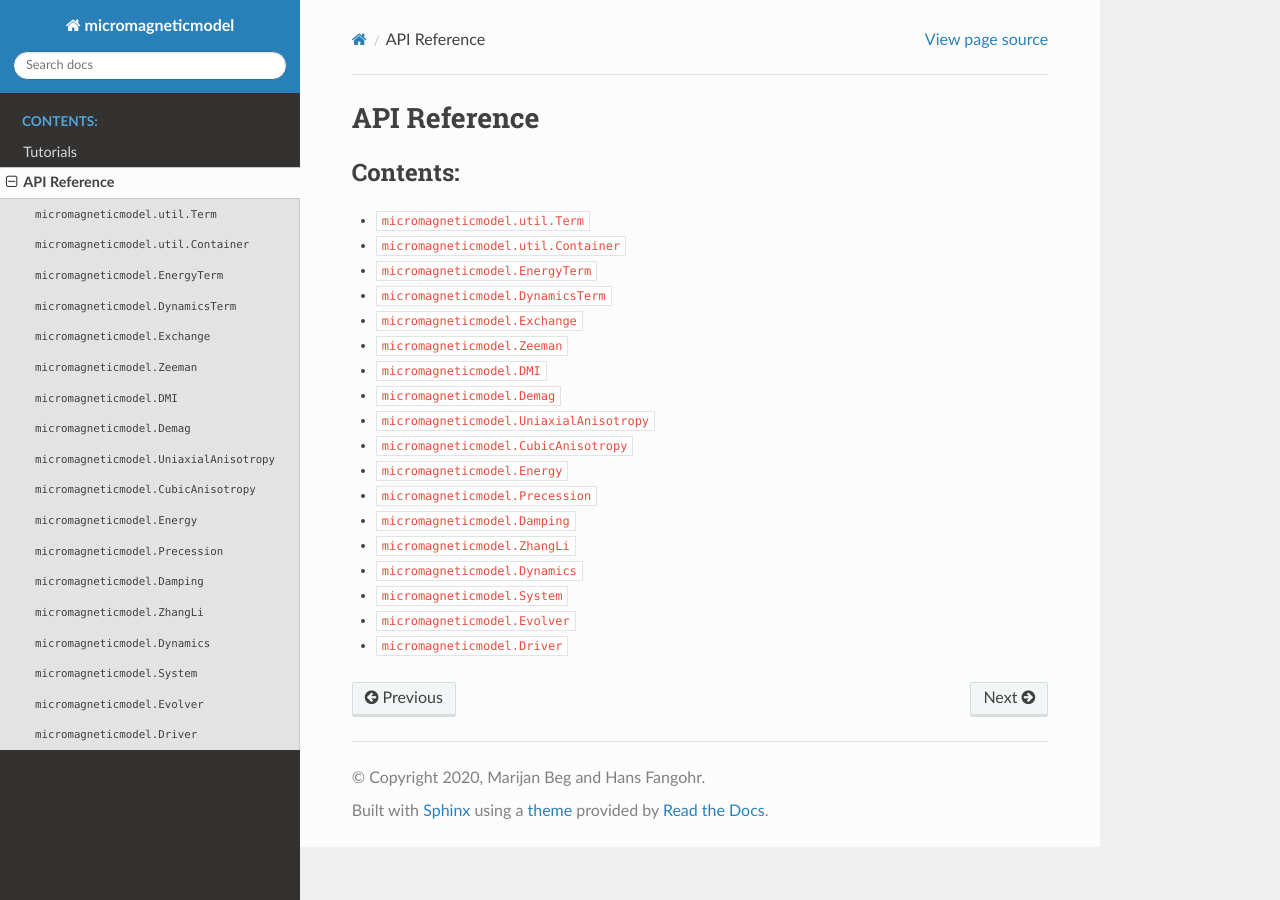
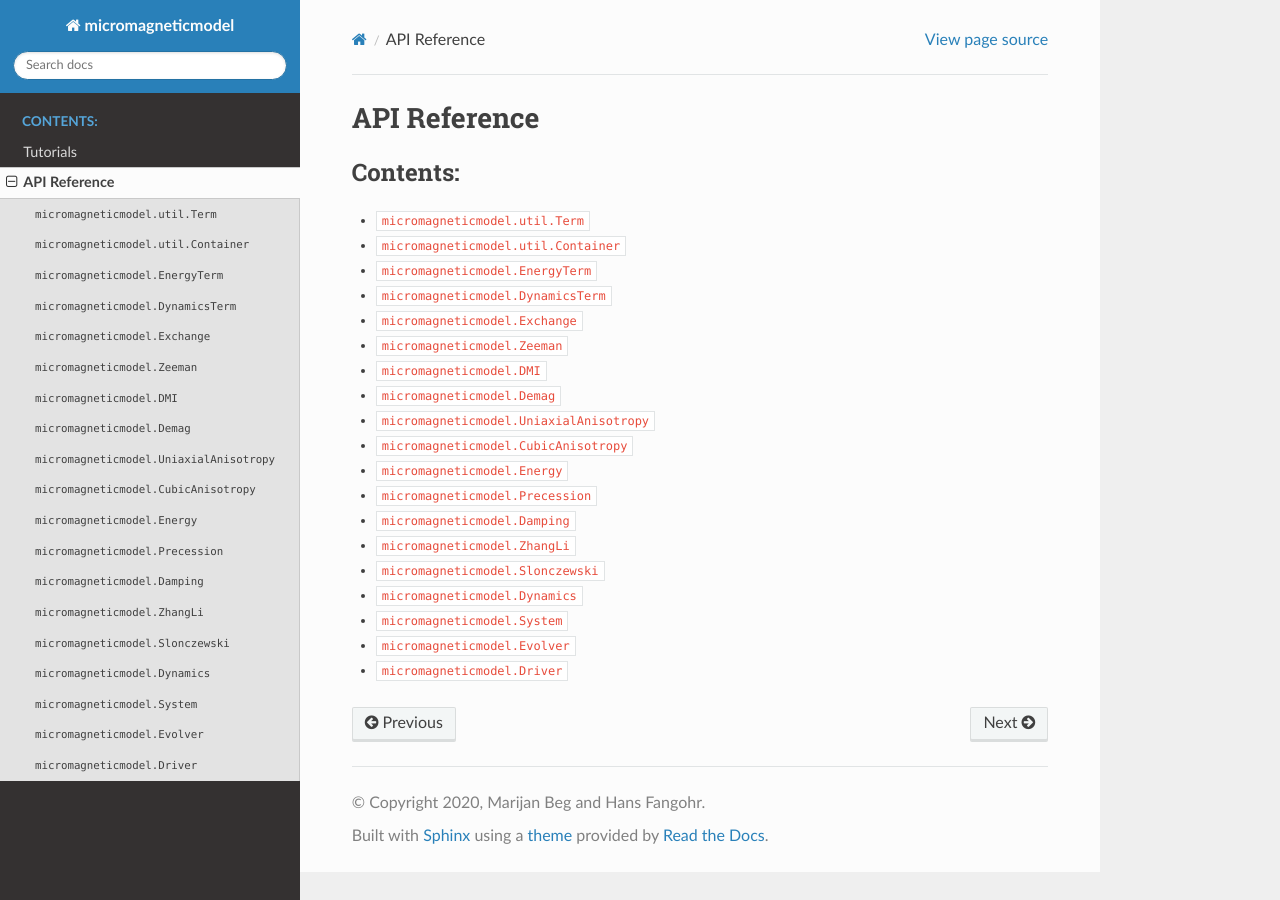
Before and after one commit to ubermag/micromagneticmodel, a Sphinx documentation site: the page built from docs/api-reference.rst, in a window 1280 px wide. Built offline with Sphinx 7.4.7 and the Read the Docs theme 2.0.0, drawn with Linux system fonts in a browser that asks for light colours.

Commit message:
Add docs.

```diff
--- a/docs/api-reference.rst
+++ b/docs/api-reference.rst
@@ -19,6 +19,7 @@ API Reference
    precession
    damping
    zhangli
+   slonczewski
    dynamics
    system
    evolver
--- /dev/null
+++ b/docs/slonczewski.rst
@@ -0,0 +1,7 @@
+``micromagneticmodel.Slonczewski``
+==================================
+
+.. autoclass:: micromagneticmodel.Slonczewski
+   :members:
+   :special-members:
+   :private-members:
```
Also changed, not shown: 1 other file.
